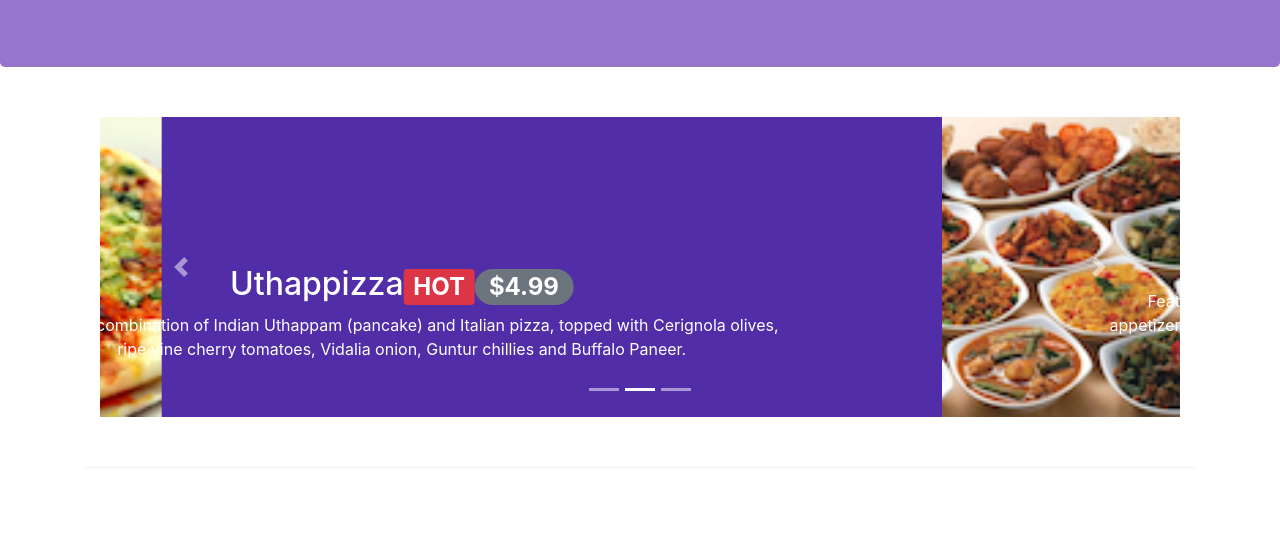
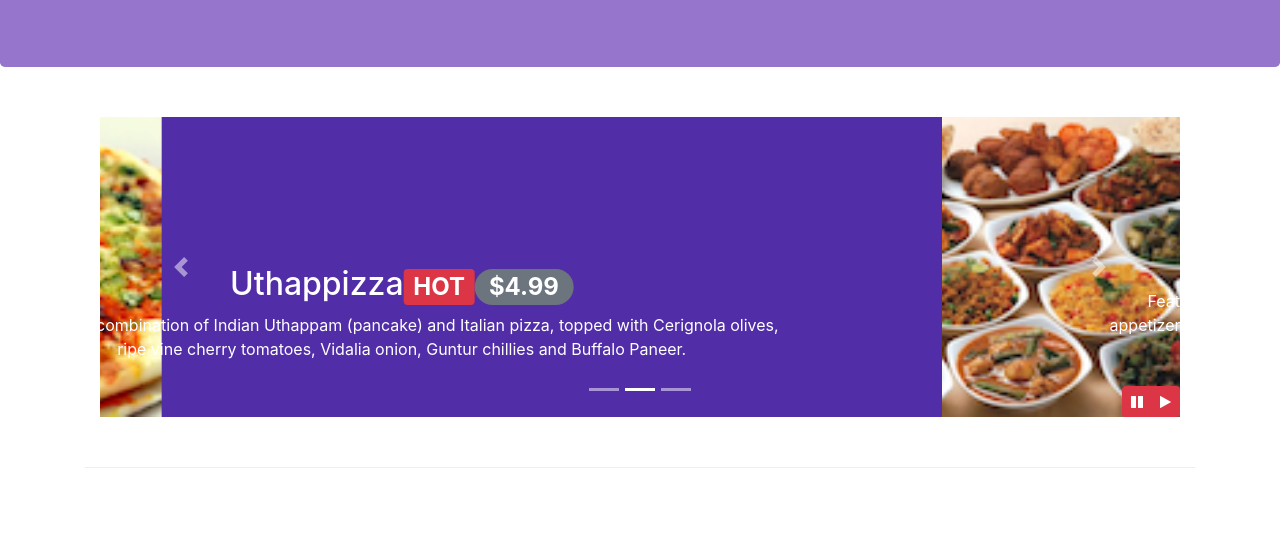
Before and after one commit to Sichao25/bootstrap_project, a website: page index.html in a window 1280 px wide. Shown: the part 267-800 px from the top of the page. Drawn offline with nearby package versions, Linux system fonts and the light colour scheme.

Commit message:
add carousel  control with JQuery

```diff
--- a/css/styles.css
+++ b/css/styles.css
@@ -55,3 +55,9 @@ body{
     left: 0;
     min-height: 300px;
 }
+
+#carouselButton{
+    right: 0px;
+    position: absolute;
+    bottom: 0px;
+}
--- a/index.html
+++ b/index.html
@@ -206,6 +206,14 @@
                     <a class="carousel-control-next" href="#mycarousel" role="button" data-slide="next">
                         <span class="carousel-control-next-icon"></span>
                     </a>
+                    <div class="btn-group" id="carouselButton">
+                        <button class="btn btn-danger btn-sm" id="carousel-pause">
+                            <span class="fa fa-pause"></span>
+                        </button>
+                        <button class="btn btn-danger btn-sm" id="carousel-play">
+                            <span class="fa fa-play"></span>
+                        </button>
+                    </div>
                 </div>
             </div>
         </div>
@@ -369,7 +377,13 @@
     <script src="node_modules/bootstrap/dist/js/bootstrap.min.js"></script>
     <script>
         $(document).ready(function(){
-            $('[data-toggle="tooltip"]').tooltip();
+            $('#mycarousel').carousel({interval:2000});
+            $('#carousel-pause').click(function(){
+                $('#mycarousel').carousel('pause');
+            });
+            $('#carousel-play').click(function(){
+                $('#mycarousel').carousel('cycle');
+            });
         });
     </script>
 </body>
```
